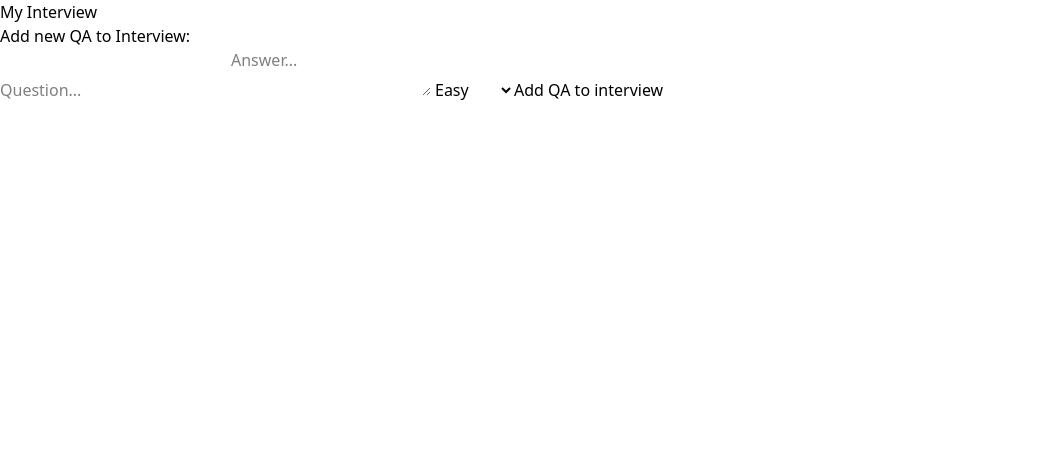
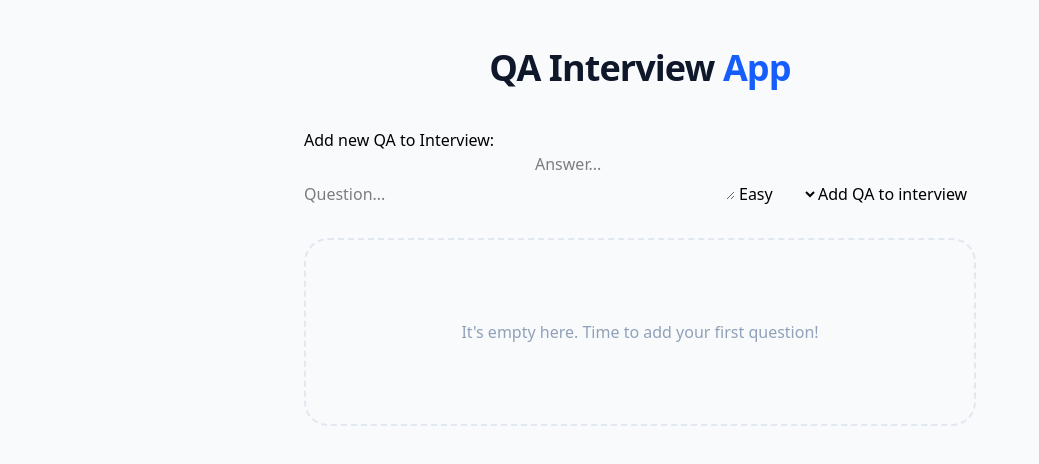
Before and after one commit to ileegant/interview-app, a React (Vite) app: page / in a window 1280 px wide. Shown: the top 464 px of the page, without its empty margins (0-1039 px from the left). Built offline with nearby package versions, Linux system fonts and the light colour scheme.

Commit message:
style: add basic style for App.tsx

```diff
--- a/src/App.tsx
+++ b/src/App.tsx
@@ -32,17 +32,35 @@ function App() {
   };
 
   return (
-    <div>
-      <h1>My Interview</h1>
+    <div className="min-h-screen bg-slate-50 py-12 px-4">
+      <div className="max-w-2xl mx-auto">
+        <div className="mb-10 text-center">
+          <h1 className="text-4xl font-extrabold text-slate-900 tracking-tight mb-2">
+            QA Interview <span className="text-blue-600">App</span>
+          </h1>
+        </div>
+
         <AddQuestionForm onAdd={handleAddQuestion} />
-      {questions.map((q) => (
+
+        <div className="space-y-4 mt-8">
+          {questions.length === 0 ? (
+            <div className="text-center py-20 border-2 border-dashed border-slate-200 rounded-3xl">
+              <p className="text-slate-400">
+                It's empty here. Time to add your first question!
+              </p>
+            </div>
+          ) : (
+            questions.map((q) => (
               <QuestionCard
                 key={q.id}
                 data={q}
                 onToggle={toggleStatus}
                 onDelete={deleteQuestion}
               />
-      ))}
+            ))
+          )}
+        </div>
+      </div>
     </div>
   );
 }
```
Lines whose indentation alone changed are shown as unchanged.
